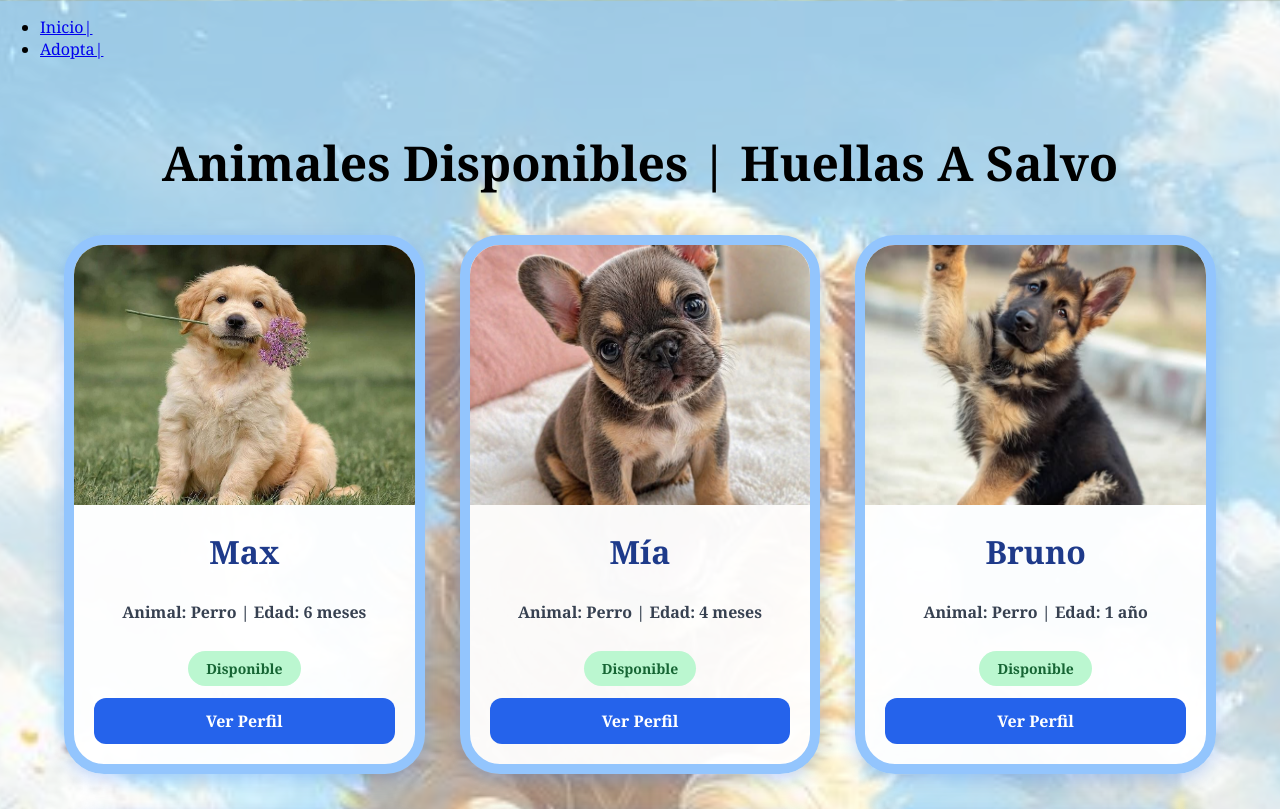
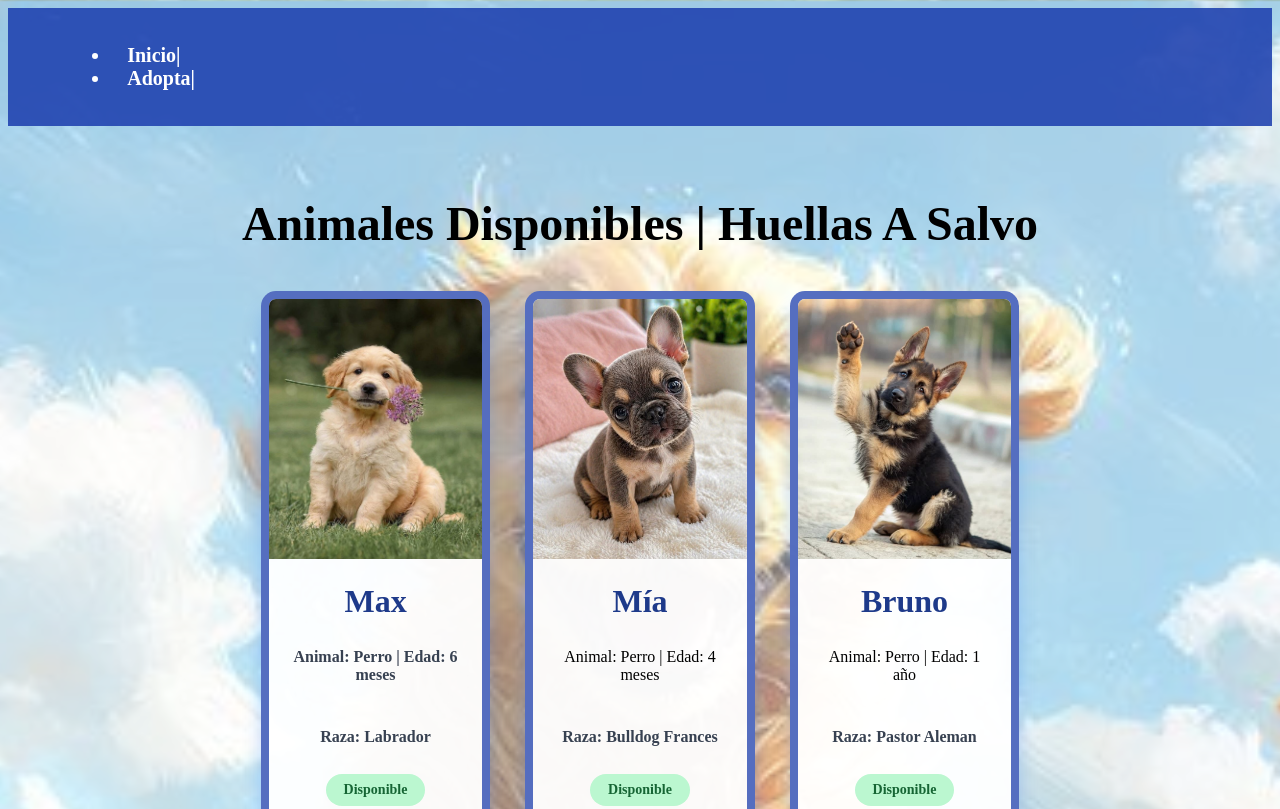
Before and after one commit to stephaniesilva08-teach/Proyecto-fundacio-html-css, a plain HTML site: page Html/adopta.html in a window 1280 px wide. Shown: the top 809 px of the page. Drawn offline with Linux system fonts and the light colour scheme.

Commit message:
feat: agregando estructura

```diff
--- a/Html/adopta.html
+++ b/Html/adopta.html
@@ -5,10 +5,10 @@
     <meta charset="UTF-8">
     <meta name="viewport" content="width=device-width, initial-scale=1.0">
     <title>Adopta</title>
-    <link rel="stylesheet" href="../css/style.css">
+    <link rel="stylesheet" href="../css/styles.css">
 </head>
 
-<body class="adoptar">
+<body>
     <nav class="nav-linkss">
         <ul class="menu">
             <li><a href="../Html/index.html">Inicio|</a></li>
@@ -23,7 +23,8 @@
                 <img src="../image/labrador.png">
                 <div class="info">
                     <h3 class="nombre">Max</h3>
-                    <p class="edad">Animal: Perro | Edad: 6 meses</p>
+                    <p class="animal">Animal: Perro | Edad: 6 meses</p>
+                    <p class="raza">Raza: Labrador</p>
                     <span class="estado available">Disponible</span>
                     <a href="#" class="btn">Ver Perfil</a>
                 </div>
@@ -34,6 +35,7 @@
                 <div class="info">
                     <h3 class="nombre">Mía</h3>
                     <p class="edad">Animal: Perro | Edad: 4 meses </p>
+                    <p class="raza">Raza: Bulldog Frances</p>
                     <span class="estado available">Disponible</span>
                     <a href="#" class="btn">Ver Perfil</a>
                 </div>
@@ -44,6 +46,7 @@
                 <div class="info">
                     <h3 class="nombre">Bruno</h3>
                     <p class="edad">Animal: Perro | Edad: 1 año</p>
+                    <p class="raza">Raza: Pastor Aleman</p>
                     <span class="estado available">Disponible</span>
                     <a href="#" class="btn">Ver Perfil</a>
                 </div>
@@ -54,6 +57,7 @@
                 <div class="info">
                     <h3 class="nombre">Nala</h3>
                     <p class="edad">Animal: Perro | Edad: 8 meses</p>
+                    <p class="raza">Raza: Golden</p>
                     <span class="estado available">Disponible</span>
                     <a href="#" class="btn">Ver Perfil</a>
                 </div>
@@ -64,6 +68,7 @@
                 <div class="info">
                     <h3 class="nombre">Blue</h3>
                     <p class="edad">Animal: Perro | Edad: 2 años</p>
+                    <p class="raza">Raza: Husky</p>
                     <span class="estado available">Disponible</span>
                     <a href="#" class="btn">Ver Perfil</a>
                 </div>
@@ -74,6 +79,7 @@
                 <div class="info">
                     <h3 class="nombre">Milo</h3>
                     <p class="edad">Animal: Perro | Edad: 1 año</p>
+                    <p class="raza">Raza: Criollo</p>
                     <span class="estado available">Disponible</span>
                     <a href="#" class="btn">Ver Perfil</a>
                 </div>
--- a/css/style.css
+++ b/css/style.css
@@ -57,7 +57,7 @@ body {
     display: flex;
     justify-content: space-between;
     align-items: center;
-    padding: 9px 5%;
+    padding: 16px 5%;
     background-color: #1e40afe0;
     color: white;
     z-index: 10;
@@ -86,7 +86,7 @@ body {
 
 .principal p {
     font-size: 1.5rem;
-    line-height: 1.6;
+    line-height: 2;
 }
 
 .boton {
@@ -230,118 +230,6 @@ body {
     transform: scale(1.05);
 }
 
-.footer {
-    width: 100%;
-    margin-top: 9rem;
-    text-align: center;
-    background-color: #1e3a8a;
-    color: white;
-}
-
-/**/
-.titulo{
-    font-size: 3rem;
-    color: black;
-    text-align: center;
-    padding-top: 30px;
-    margin-bottom: 40px;
-}
-
-.adoptar{
-    background-image:
-    linear-gradient(rgba(255,255,255,0.45),
-    rgba(255,255,255,0.45)),
-    url(../image/fondoadoptar.png);
-    background-color: #60a5fa;
-    background-position: center;
-    background-size: cover;
-    min-height: 100vh;
-    padding-bottom: 50px;
-}
-
-.catalogo{
-    width: 90%;
-    margin: auto;
-    display: grid;
-    grid-template-columns: repeat(3,1fr);
-    gap: 35px;
-}
-
-.card-animal{
-    background: rgba(255,255,255,0.95);
-    border-radius: 40px;
-    overflow: hidden;
-    box-shadow: 0 6px 18px rgba(59,130,246,0.3);
-    border: 10px solid #93c5fd;
-    transition: 0.3s;
-    text-align: center;
-}
-
-.card-animal:hover{
-    transform: translateY(-10px) scale(1.02);
-}
-
-.card-animal img{
-    width: 100%;
-    height: 260px;
-    object-fit: cover;
-}
-
-.info{
-    padding: 20px;
-    display: flex;
-    flex-direction: column;
-    gap: 12px;
-}
-
-.nombre{
-    font-size: 2rem;
-    color: #1e3a8a;
-    margin: 0;
-}
-
-.edad{
-    font-size: 1rem;
-    font-weight: bold;
-    color: #374151;
-}
-
-
-.estado{
-    display: inline-block;
-    margin: auto;
-    padding: 8px 18px;
-    border-radius: 20px;
-    font-size: 14px;
-    font-weight: bold;
-}
-
-.available{
-    background: #bbf7d0;
-    color: #166534;
-}
-
-.adopted{
-    background: #fecaca;
-    color: #991b1b;
-}
-
-.btn{
-    display: inline-block;
-    background: #2563eb;
-    color: white;
-    text-decoration: none;
-    padding: 12px 20px;
-    border-radius: 12px;
-    font-weight: bold;
-    transition: 0.3s;
-}
-
-.btn:hover{
-    background: #1d4ed8;
-    transform: scale(1.05);
-}
-
 .container3 {
     width: 92%;
     max-width: 1000px;
@@ -377,60 +265,10 @@ body {
     color: #2563eb;
 }
 
-/**/
-.container-galeria{
-    display: grid;
-    grid-template-columns: 1fr;
-    gap: 20px;
-    row-gap: 200px;
+.footer {
+    width: 100%;
+    margin-top: 9rem;
+    text-align: center;
+    background-color: #1e3a8a;
+    color: white;
 }
-.card-galeria{
-    font-size: 1.2rem;
-    padding: 10px;
-    border-radius: 10px;
-    font-weight: 900;
-    background: linear-gradient(135deg, #826ef1, #cc74d4);
-    box-shadow: 0 4px 6px rgba(0, 0, 0, 0.1);
-    transition: transform 0.3s ease, box-shadow 0.3s ease;
-}
-
-.card-galeria:hover {
-    transform: scale(1.03);
-    box-shadow: 0 10px 15px rgba(0, 0, 0, 0.15);
-}
-
-.card-galeria img{
-    width: 100%;
-    height: 100%;
-    border-radius: 10px;
-}
-
-img {
-    overflow-clip-margin: content-box;
-    overflow: clip;
-}
-
-.navbars-galeria{
-    position: sticky;
-    top: 0;
-    display: flex;
-    justify-content: space-between;
-    align-items: center;
-
-    padding: 16px 5%;
-    background-color: plum;
-    color: white;
-    z-index: 10;
-}
-
-@media(min-width: 768px) {
-    .container{
-        grid-template-columns: repeat(2,1fr);
-    }
-
-}
-@media(min-width: 1024px) {
-    .container{
-        grid-template-columns: repeat(3,1fr);
-    }
-}
--- /dev/null
+++ b/css/styles.css
@@ -0,0 +1,134 @@
+body{
+    background-image:
+    linear-gradient(rgba(255,255,255,0.45),
+    rgba(255,255,255,0.45)),
+    url(../image/fondoadoptar.png);
+    background-color: #60a5fa;
+    background-position: center;
+    background-size: cover;
+    min-height: 100vh;
+    padding-bottom: 50px;
+}
+.nav-linkss{
+    position: sticky;
+    top: 0;
+    display: flex;
+    justify-content: space-between;
+    align-items: center;
+    padding: 16px 5%;
+    background-color: #1e40afe0;
+    color: white;
+    z-index: 10;
+}
+
+.menu {
+    font-weight: bold;
+    font-size: 20px;
+    color: white;
+}
+
+.menu a {
+    padding: 8px 16px;
+    border-radius: 16px;
+    color: white;
+    text-decoration: none;
+}
+
+.menu a:hover {
+    color: black;
+    transition: 0.3s;
+}
+
+.titulo{
+    font-size: 3rem;
+    color: black;
+    text-align: center;
+    padding-top: 30px;
+    margin-bottom: 40px;
+}
+
+.catalogo{
+    width: 60%;
+    margin: auto;
+    display: grid;
+    grid-template-columns: repeat(3,1fr);
+    gap: 35px;
+}
+
+.card-animal{
+    background: rgba(255,255,255,0.95);
+    border-radius: 15px;
+    overflow: hidden;
+    box-shadow: 0 18px 18px rgba(59,130,246,0.3);
+    border: 8px solid #3e5bb8e0;
+    transition: 0.3s;
+    text-align: center;
+}
+
+.card-animal:hover{
+    transform: translateY(-10px) scale(1.02);
+}
+
+.card-animal img{
+    width: 100%;
+    height: 260px;
+    object-fit: cover;
+}
+
+.info{
+    padding: 20px;
+    display: flex;
+    flex-direction: column;
+    gap: 12px;
+}
+
+.nombre{
+    font-size: 2rem;
+    color: #1e3a8a;
+    margin: 0;
+}
+
+ .raza{
+    font-size: 1rem;
+    font-weight: bold;
+    color: #374151;
+ }
+.animal{
+    font-size: 1rem;
+    font-weight: bold;
+    color: #374151;
+}
+.estado{
+    display: inline-block;
+    margin: auto;
+    padding: 8px 18px;
+    border-radius: 20px;
+    font-size: 14px;
+    font-weight: bold;
+}
+
+.available{
+    background: #bbf7d0;
+    color: #166534;
+}
+
+.adopted{
+    background: #fecaca;
+    color: #991b1b;
+}
+
+.btn{
+    display: inline-block;
+    background: #2563eb;
+    color: white;
+    text-decoration: none;
+    padding: 12px 20px;
+    border-radius: 12px;
+    font-weight: bold;
+    transition: 0.3s;
+}
+
+.btn:hover{
+    background: #1d4ed8;
+    transform: scale(1.05);
+}
--- /dev/null
+++ b/css/styless.css
@@ -0,0 +1,73 @@
+body{
+    background-image:
+    linear-gradient(rgba(255,255,255,0.45),
+    rgba(255,255,255,0.45)),
+    url(../image/fondoadoptar.png);
+    background-color: #60a5fa;
+    background-position: center;
+    background-size: cover;
+    min-height: 100vh;
+    padding-bottom: 50px;
+}
+
+.container-galeria{
+    margin-top: 3rem;
+    display: grid;
+    grid-template-columns: repeat(3,1fr);
+    justify-items: center;
+    align-items: center;
+    gap: 20px;
+}
+
+.card-galeria{
+    width: 50%;
+    height: 300px;
+    font-size: 1.2rem;
+    padding: 10px;
+    border-radius: 15px;
+    font-weight: 400;
+    border: 8px solid #93c5fd;
+    background: rgba(255,255,255,0.95);
+    box-shadow: 0 6px 18px rgba(59, 130, 246, 0.3);;
+    transition: transform 0.3s ease, box-shadow 0.3s ease;
+}
+
+.card-galeria:hover {
+    transform: scale(1.03);
+    box-shadow: 0 10px 15px rgba(0, 0, 0, 0.15);
+}
+
+.card-galeria img{
+    width: 100%;
+    height: 100%;
+    border-radius: 10px;
+}
+
+img {
+    overflow-clip-margin: content-box;
+    overflow: clip;
+}
+
+.navbars-galeria{
+    position: sticky;
+    top: 0;
+    display: flex;
+    justify-content: space-between;
+    align-items: center;
+    padding: 16px 5%;
+    background-color: #1e40afe0;
+    color: white;
+    z-index: 10;
+}
+
+@media(min-width: 768px) {
+    .container{
+        grid-template-columns: repeat(2,1fr);
+    }
+
+}
+@media(min-width: 1024px) {
+    .container{
+        grid-template-columns: repeat(3,1fr);
+    }
+}
```
Also changed, not shown: Html/galeria.html (+5 -2 lines), Html/index.html (+3 -4 lines).
